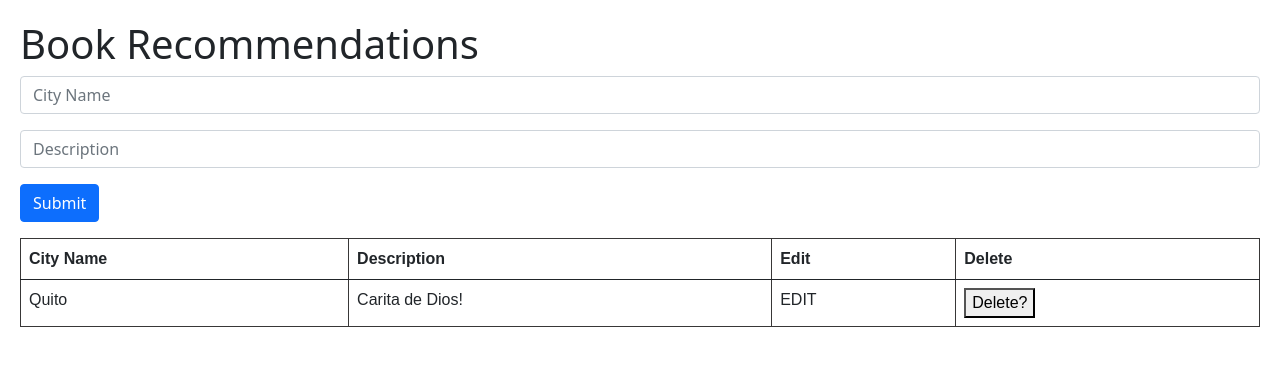
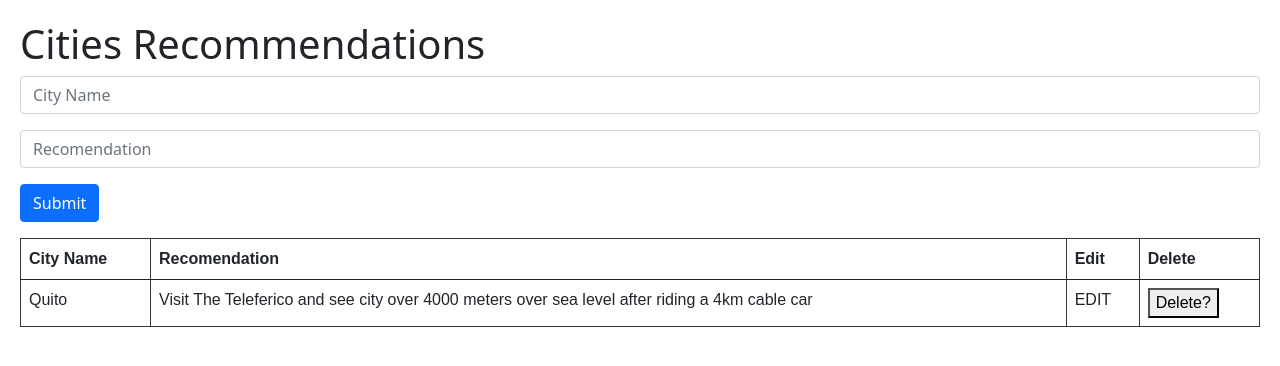
Before and after one commit to CristhianMotoche/py-poc, a Flask app: page / in a window 1280 px wide. Shown: the top 366 px of the page. Run offline with Flask 2, Linux system fonts and the light colour scheme; some libraries are stand-ins or nearby versions.

Commit message:
feat: Small refactoring

```diff
--- a/ecu-cities-htmx/app/__init__.py
+++ b/ecu-cities-htmx/app/__init__.py
@@ -9,12 +9,19 @@ app = Flask(__name__)
 class City:
     id: int
     name: str
-    description: str
+    recomendation: str
 
 
 cities = [
     # Initial city
-    City(id=1, name='Quito', description='Carita de Dios!')
+    City(
+        id=1,
+        name='Quito',
+        recomendation=(
+            'Visit The Teleferico and see city over 4000'
+            ' meters over sea level after riding a 4km cable car'
+        )
+    )
 ]
 
 def next_id() -> int:
@@ -30,7 +37,7 @@ def home():
 @app.route("/submit", methods=["POST"])
 def submit():
     data = request.form
-    new_city = City(id=next_id(), name=data['name'], description=data['description'])
+    new_city = City(id=next_id(), name=data['name'], recomendation=data['recomendation'])
     cities.append(new_city)
     return render_template("city_row.html", city=new_city)
 
--- a/ecu-cities-htmx/app/templates/city_row.html
+++ b/ecu-cities-htmx/app/templates/city_row.html
@@ -1,3 +1,3 @@
 {% from 'macros.html' import city_row %}
 
-{{ city_row(book) }}
+{{ city_row(city) }}
--- a/ecu-cities-htmx/app/templates/index.html
+++ b/ecu-cities-htmx/app/templates/index.html
@@ -33,11 +33,11 @@ tr:nth-child(even) {
     </style>
   </head>
   <body>
-    <h1>Book Recommendations</h1>
+    <h1>Cities Recommendations</h1>
 
     <form hx-post="/submit" hx-swap="beforeend" hx-target="#new-city" class="mb-3">
-      <input type="text" placeholder="City Name" name="title" class="form-control mb-3" />
-      <input type="text" placeholder="Description" name="author" class="form-control mb-3" />
+      <input type="text" placeholder="City Name" name="name" class="form-control mb-3" />
+      <input type="text" placeholder="Recomendation" name="recomendation" class="form-control mb-3" />
       <button type="submit" class="btn btn-primary">Submit</button>
     </form>
 
@@ -45,7 +45,7 @@ tr:nth-child(even) {
       <thead>
         <tr>
           <th scope="col">City Name</th>
-          <th scope="col">Description</th>
+          <th scope="col">Recomendation</th>
           <th scope="col">Edit</th>
           <th scope="col">Delete</th>
         </tr>
--- a/ecu-cities-htmx/app/templates/macros.html
+++ b/ecu-cities-htmx/app/templates/macros.html
@@ -1,7 +1,7 @@
 {% macro city_row(city) %}
 <tr>
   <td>{{city.name}}</td>
-  <td>{{city.description}}</td>
+  <td>{{city.recomendation}}</td>
   <td>EDIT</td>
   <td>
     <button hx-delete="/delete/{{ city.id }}" />Delete?</button>
```
Also changed, not shown: 1 other file.
